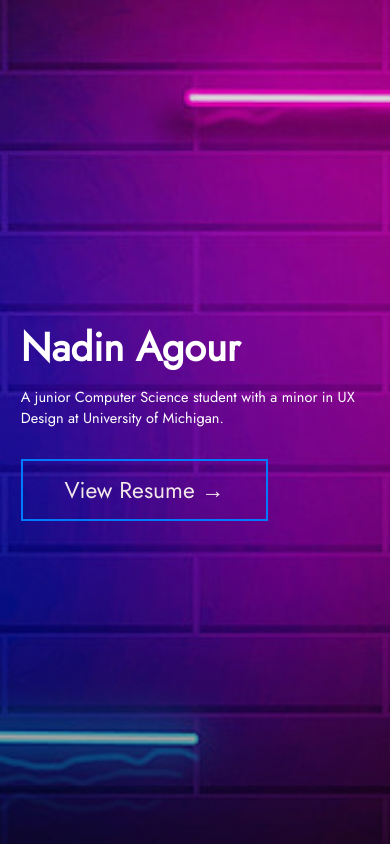
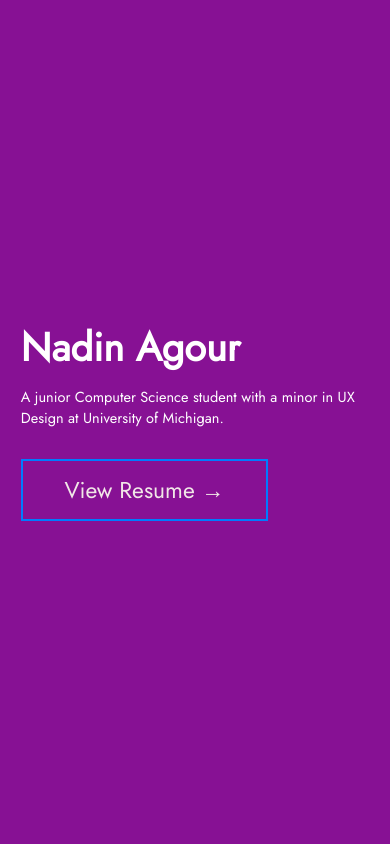
Before and after one commit to nagour/NA-PortfolioWebsite, a plain HTML site: page index.html in a window 390 px wide. Shown: the top 844 px of the page. Drawn offline with Linux system fonts and the light colour scheme.

Commit message:
color change

```diff
--- a/style.css
+++ b/style.css
@@ -100,6 +100,12 @@ header {
     background-attachment: fixed;
 }
 
+@media (max-width: 635px){
+    header{
+        background-color: rgb(135, 17, 148);
+        background-image: none;
+    }
+}
 header .row{
     width: 100%;
 }
```
